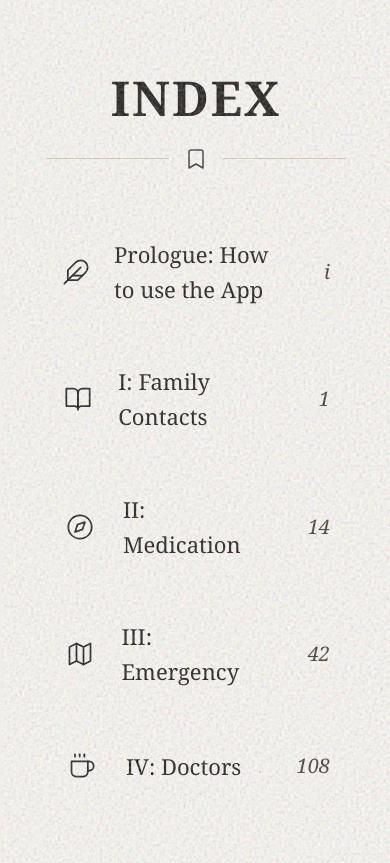
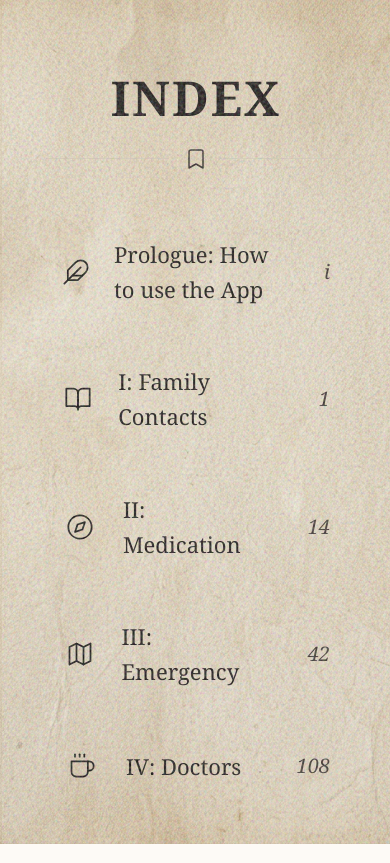
Before and after one commit to its-ruhul/Hackathon, a React (Vite) app: page /guide in a window 390 px wide. Built offline with nearby package versions, Linux system fonts and the light colour scheme.

Commit message:
animations and dimensions manipulate

```diff
--- a/package.json
+++ b/package.json
@@ -11,6 +11,7 @@
   },
   "dependencies": {
     "axios": "^1.14.0",
+    "framer-motion": "^12.38.0",
     "react": "^19.2.4",
     "react-dom": "^19.2.4",
     "react-router": "^7.14.0"
--- a/src/App.jsx
+++ b/src/App.jsx
@@ -1,5 +1,6 @@
-import React from 'react';
-import { Routes, Route } from 'react-router';
+import React, { useState, useEffect } from 'react';
+import { Routes, Route, useLocation } from 'react-router';
+import { AnimatePresence } from 'framer-motion';
 import './styles/pages.css';
 
 import CoverPage from './webpage/CoverPage';
@@ -10,18 +11,33 @@ import EmergencyPage from './webpage/EmergencyPage';
 import DoctorsPage from './webpage/DoctorsPage';
 
 function App() {
+  const location = useLocation();
+  const [action, setAction] = useState('forward');
+
+  // Track previous path to determine direction
+  useEffect(() => {
+    // If we're on a content page and we're heading TO content, it's a backward flip
+    if (location.pathname === '/content') {
+      setAction('backward');
+    } else {
+      setAction('forward');
+    }
+  }, [location.pathname]);
+
   return (
-    <Routes>
-      <Route path="/" element={<CoverPage />} />
-      <Route path="/content" element={<IndexPage />} />
-      <Route path="/family-contacts" element={<FamilyContactsPage />} />
-      <Route path="/medication" element={<MedicationPage />} />
-      <Route path="/emergency" element={<EmergencyPage />} />
-      <Route path="/doctors" element={<DoctorsPage />} />
-
-      {/* Fallback for "Prologue" which isn't defined explicitly but might be clicked */}
-      <Route path="/guide" element={<IndexPage />} />
-    </Routes>
+    <div style={{ position: 'relative', width: '100%', height: '100%', display: 'flex', flexDirection: 'column', flexGrow: 1 }}>
+      <AnimatePresence mode="wait">
+        <Routes location={location} key={location.pathname}>
+          <Route path="/" element={<CoverPage />} />
+          <Route path="/content" element={<IndexPage action={action} />} />
+          <Route path="/family-contacts" element={<FamilyContactsPage action={action} />} />
+          <Route path="/medication" element={<MedicationPage action={action} />} />
+          <Route path="/emergency" element={<EmergencyPage action={action} />} />
+          <Route path="/doctors" element={<DoctorsPage action={action} />} />
+          <Route path="/guide" element={<IndexPage action={action} />} />
+        </Routes>
+      </AnimatePresence>
+    </div>
   );
 }
 
--- a/src/styles/global.css
+++ b/src/styles/global.css
@@ -20,6 +20,7 @@ body {
   margin: 0;
   display: flex;
   justify-content: center;
+  align-items: center;
   background-color: #d1c8b9;
   background-image: radial-gradient(circle at center, #d1c8b9 0%, #b8af9f 100%);
   padding: 40px 20px;
@@ -29,38 +30,64 @@ body {
 
 #root {
   width: 100%;
-  max-width: 760px;
-  background: var(--bg);
+  max-width: 794px;
+  aspect-ratio: 1 / 1.414;
+  position: relative;
+  perspective: 2500px;
+  margin: 0 auto;
+}
+
+.page-container {
+  position: absolute;
+  top: 0;
+  left: 0;
+  right: 0;
+  bottom: 0;
+  background-color: var(--bg);
+  background-image: url('../assets/background.png');
+  background-size: cover;
+  background-position: center;
   box-shadow:
-    -5px 0 10px rgba(0,0,0,0.05),
-    10px 10px 30px rgba(0,0,0,0.15),
-    inset 4px 0 8px rgba(255,255,255,0.7),
-    inset -1px 0 2px rgba(0,0,0,0.05);
+    -5px 0 10px rgba(0, 0, 0, 0.05),
+    10px 10px 30px rgba(0, 0, 0, 0.15),
+    inset 4px 0 8px rgba(255, 255, 255, 0.7),
+    inset -1px 0 2px rgba(0, 0, 0, 0.05);
   border-radius: 3px 12px 12px 3px;
-  padding: 80px 100px;
+  padding: 80px 80px;
   box-sizing: border-box;
-  position: relative;
-  border-left: 2px solid rgba(0,0,0,0.05);
-  min-height: 80vh;
+  border-left: 2px solid rgba(0, 0, 0, 0.05);
   display: flex;
   flex-direction: column;
+  overflow-y: auto;
+  overflow-x: hidden;
+  backface-visibility: hidden;
+  /* Scrollbar hiding for cleaner look */
+  -ms-overflow-style: none;
+  /* IE and Edge */
+  scrollbar-width: none;
+  /* Firefox */
+}
+
+.page-container::-webkit-scrollbar {
+  display: none;
 }
 
 /* Page inner spine shadow */
-#root::before {
+.page-container::before {
   content: '';
   position: absolute;
   top: 0;
   bottom: 0;
   left: 0;
   width: 50px;
-  background: linear-gradient(to right, rgba(0,0,0,0.08) 0%, rgba(0,0,0,0.02) 40%, rgba(0,0,0,0) 100%);
+  background: linear-gradient(to right, rgba(0, 0, 0, 0.08) 0%, rgba(0, 0, 0, 0.02) 40%, rgba(0, 0, 0, 0) 100%);
   border-radius: 3px 0 0 3px;
   pointer-events: none;
+  z-index: 5;
 }
 
 /* Subtle paper texture */
-#root::after {
+.page-container::after {
   content: '';
   position: absolute;
   top: 0;
@@ -78,13 +105,19 @@ body {
   body {
     padding: 0;
   }
+
   #root {
+    aspect-ratio: auto;
+    height: 100svh;
+  }
+
+  .page-container {
     padding: 60px 40px;
     border-radius: 0;
     box-shadow: none;
-    min-height: 100svh;
   }
-  #root::before {
+
+  .page-container::before {
     display: none;
   }
 }
--- a/src/webpage/CoverPage.jsx
+++ b/src/webpage/CoverPage.jsx
@@ -1,8 +1,10 @@
 import React from 'react';
 import { Link } from 'react-router';
+import { PageWrapper } from './PageWrapper';
 
 function CoverPage() {
   return (
+    <PageWrapper isCover={true}>
       <div className="book-page cover-page">
         <h1 className="cover-title">Khayal</h1>
         <p className="cover-subtitle">Care. Compassion. Memory.</p>
@@ -11,6 +13,7 @@ function CoverPage() {
           <button className="enter-button">Open Book</button>
         </Link>
       </div>
+    </PageWrapper>
   );
 }
 
--- a/src/webpage/EmergencyPage.jsx
+++ b/src/webpage/EmergencyPage.jsx
@@ -1,27 +1,18 @@
 import React from 'react';
 import { Link } from 'react-router';
+import { PageWrapper } from './PageWrapper';
 
-function EmergencyPage() {
+function EmergencyPage({ action }) {
   return (
-    <div className="book-page">
-      <h2 className="page-title">Emergency</h2>
+    <PageWrapper action={action}>
+      <div className="book-page">
+        <h2 className="page-title">Emergency</h2>
 
-      <div className="page-content-box" style={{
-        border: '3px solid var(--border)',
-        borderRadius: '24px',
-        height: '220px',
-        display: 'flex',
-        padding: '30px',
-        margin: '0 40px'
-      }}>
-        <div style={{ width: '80px', height: '100px', border: '3px solid var(--border)', borderRadius: '12px', marginRight: '30px' }} />
-        <div style={{ width: '120px', height: '24px', border: '3px solid var(--border)', borderRadius: '6px' }} />
+        <Link to="/content" style={{ marginTop: 'auto', alignSelf: 'center' }}>
+          <button className="back-button">Back to Content</button>
+        </Link>
       </div>
-
-      <Link to="/content" style={{ marginTop: 'auto', alignSelf: 'center' }}>
-        <button className="back-button">Back to Content</button>
-      </Link>
-    </div>
+    </PageWrapper>
   );
 }
 
--- a/src/webpage/FamilyContactsPage.jsx
+++ b/src/webpage/FamilyContactsPage.jsx
@@ -1,36 +1,18 @@
 import React from 'react';
 import { Link } from 'react-router';
+import { PageWrapper } from './PageWrapper';
 
-function FamilyContactsPage() {
-  // Generate mock contacts for the grid wireframe
-  const contacts = Array(12).fill(null);
-
+function FamilyContactsPage({ action }) {
   return (
+    <PageWrapper action={action}>
       <div className="book-page">
         <h2 className="page-title">Family Contacts</h2>
-
-      <div className="page-content-box" style={{
-        display: 'grid',
-        gridTemplateColumns: 'repeat(4, 1fr)',
-        gridAutoRows: '80px',
-        border: '3px solid var(--border)',
-        borderRadius: '20px',
-        padding: '0',
-        overflow: 'hidden'
-      }}>
-        {contacts.map((_, i) => (
-          <div key={i} style={{
-            border: '2px solid var(--border)',
-            borderCollapse: 'collapse',
-            margin: '-1px'
-          }} />
-        ))}
-      </div>
 
         <Link to="/content" style={{ marginTop: 'auto', alignSelf: 'center' }}>
           <button className="back-button">Back to Content</button>
         </Link>
       </div>
+    </PageWrapper>
   );
 }
 
--- a/src/webpage/IndexPage.jsx
+++ b/src/webpage/IndexPage.jsx
@@ -2,9 +2,11 @@ import React from 'react';
 import { Link } from 'react-router';
 import bookmarkIcon from '../assets/bookmark.svg';
 import { pagesData } from '../scripts/pagesData';
+import { PageWrapper } from './PageWrapper';
 
-function IndexPage() {
+function IndexPage({ action }) {
   return (
+    <PageWrapper action={action}>
       <div className="book-page">
         <h1 className="index-title">Index</h1>
 
@@ -25,6 +27,7 @@ function IndexPage() {
           ))}
         </div>
       </div>
+    </PageWrapper>
   );
 }
 
--- a/src/webpage/MedicationPage.jsx
+++ b/src/webpage/MedicationPage.jsx
@@ -1,10 +1,12 @@
 import React from 'react';
 import { Link } from 'react-router';
+import { PageWrapper } from './PageWrapper';
 
-function MedicationPage() {
+function MedicationPage({ action }) {
   const medications = [1, 2, 3];
 
   return (
+    <PageWrapper action={action}>
       <div className="book-page">
         <h2 className="page-title">Medication</h2>
 
@@ -22,6 +24,7 @@ function MedicationPage() {
           <button className="back-button">Back to Content</button>
         </Link>
       </div>
+    </PageWrapper>
   );
 }
 
--- /dev/null
+++ b/src/webpage/PageWrapper.jsx
@@ -0,0 +1,79 @@
+import React from 'react';
+import { motion } from 'framer-motion';
+
+const variants = {
+  // Hardback cover opening (from / to /content)
+  coverEnter: {
+    rotateY: -90,
+    opacity: 0,
+  },
+  coverCenter: {
+    rotateY: 0,
+    opacity: 1,
+    transition: { duration: 0.8, ease: [0.22, 1, 0.36, 1] }
+  },
+  coverExit: {
+    rotateY: -90,
+    opacity: 0,
+    transition: { duration: 0.8, ease: [0.22, 1, 0.36, 1] }
+  },
+
+  // Forward page flip (from /content to a subpage)
+  pageEnterForward: {
+    rotateY: -90,
+    opacity: 0,
+  },
+  pageCenter: {
+    rotateY: 0,
+    opacity: 1,
+    transition: { duration: 0.6, ease: [0.22, 1, 0.36, 1] }
+  },
+  pageExitForward: {
+    rotateY: 90,
+    opacity: 0,
+    transition: { duration: 0.6, ease: [0.22, 1, 0.36, 1] }
+  },
+
+  // Backward page flip (from subpage back to /content)
+  pageEnterBackward: {
+    rotateY: 90,
+    opacity: 0,
+  },
+  pageExitBackward: {
+    rotateY: -90,
+    opacity: 0,
+    transition: { duration: 0.6, ease: [0.22, 1, 0.36, 1] }
+  }
+};
+
+export const PageWrapper = ({ children, isCover, action }) => {
+  // Determine which variant to use based on action
+  let initial = 'pageEnterForward';
+  let animate = 'pageCenter';
+  let exit = 'pageExitForward';
+
+  if (isCover) {
+    initial = 'coverEnter';
+    animate = 'coverCenter';
+    exit = 'coverExit';
+  } else if (action === 'backward') {
+    initial = 'pageEnterBackward';
+    exit = 'pageExitBackward';
+  }
+
+  return (
+    <motion.div
+      className="page-container"
+      style={{
+        transformOrigin: 'left center', // Hinge point for the flip
+        willChange: 'transform, opacity',
+      }}
+      initial={initial}
+      animate={animate}
+      exit={exit}
+      variants={variants}
+    >
+      {children}
+    </motion.div>
+  );
+};
```
Also changed, not shown: src/webpage/DoctorsPage.jsx (+4 -19 lines), src/assets/background.png (added), 1 other file (tests, documents, lock files or other folders). Lines whose indentation alone changed are shown as unchanged.
